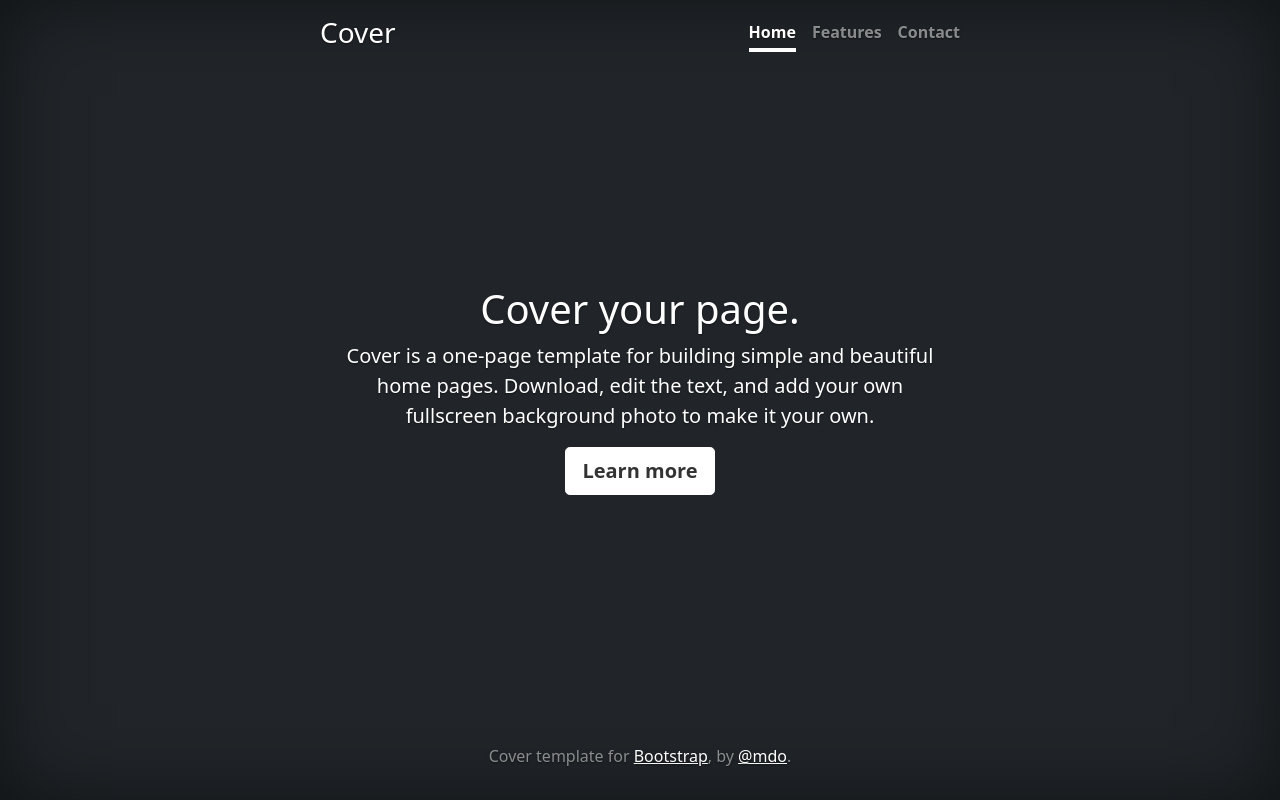
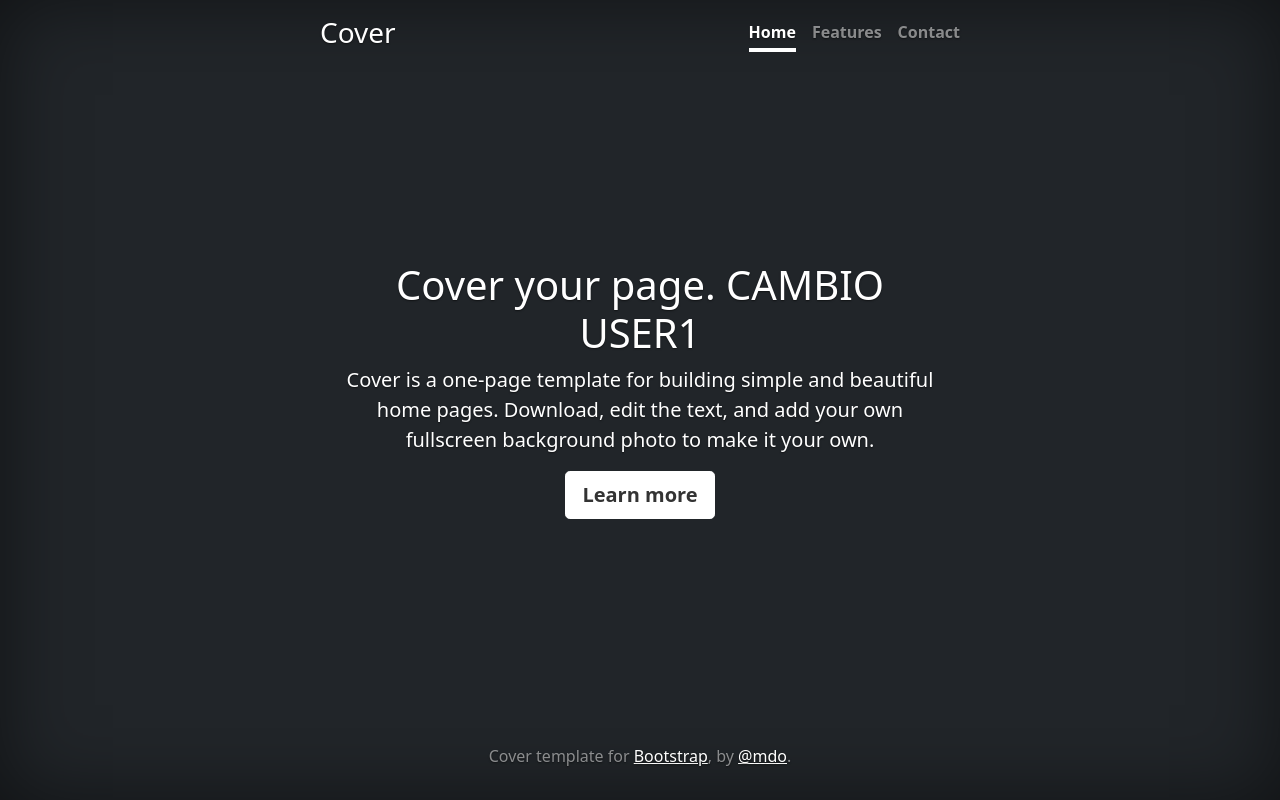
Before and after one commit to nuhazet6/git-work2, a plain HTML site: page files/index.html in a window 1280 px wide. Drawn offline with Linux system fonts and the light colour scheme.

Commit message:
Pequeños cambios en index.html

```diff
--- a/files/index.html
+++ b/files/index.html
@@ -50,7 +50,7 @@
   </header>
 
   <main class="px-3">
-    <h1>Cover your page.</h1>
+    <h1>Cover your page. CAMBIO USER1</h1>
     <p class="lead">Cover is a one-page template for building simple and beautiful home pages. Download, edit the text, and add your own fullscreen background photo to make it your own.</p>
     <p class="lead">
       <a href="#" class="btn btn-lg btn-secondary fw-bold border-white bg-white">Learn more</a>
```
